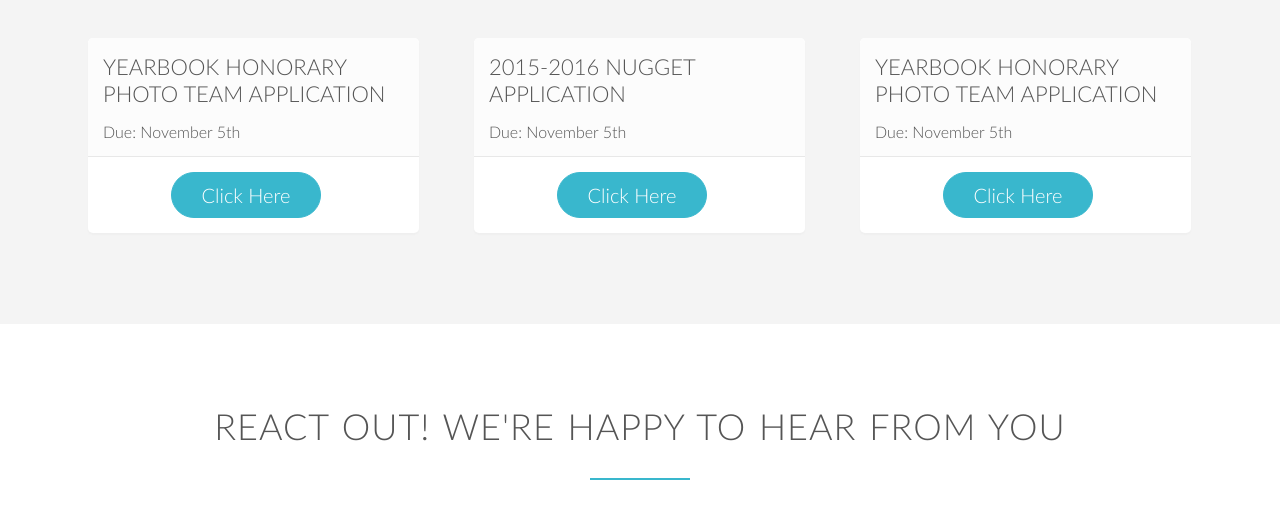
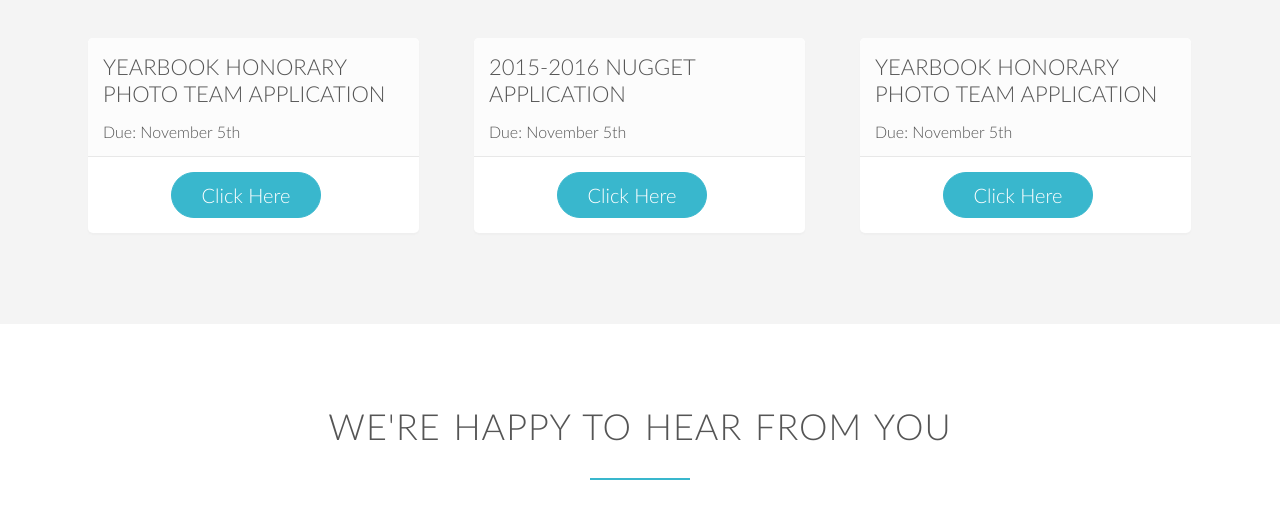
Before and after one commit to rishiskhare/nugget-staff, a plain HTML site: page index.html in a window 1280 px wide. Shown: the part 4054-4561 px from the top of the page. Drawn offline with nearby package versions, Linux system fonts and the light colour scheme; a script that the page names is missing; files whose address does not match are found by name.

Commit message:
Front-end change

```diff
--- a/index.html
+++ b/index.html
@@ -263,7 +263,7 @@
 
         <section class="section-social" id="social">
             <div class="row">
-                <h2>React out! We're happy to hear from you</h2>
+                <h2>We're happy to hear from you</h2>
             </div>
             <div class="social-links">
                 <ul>
```
